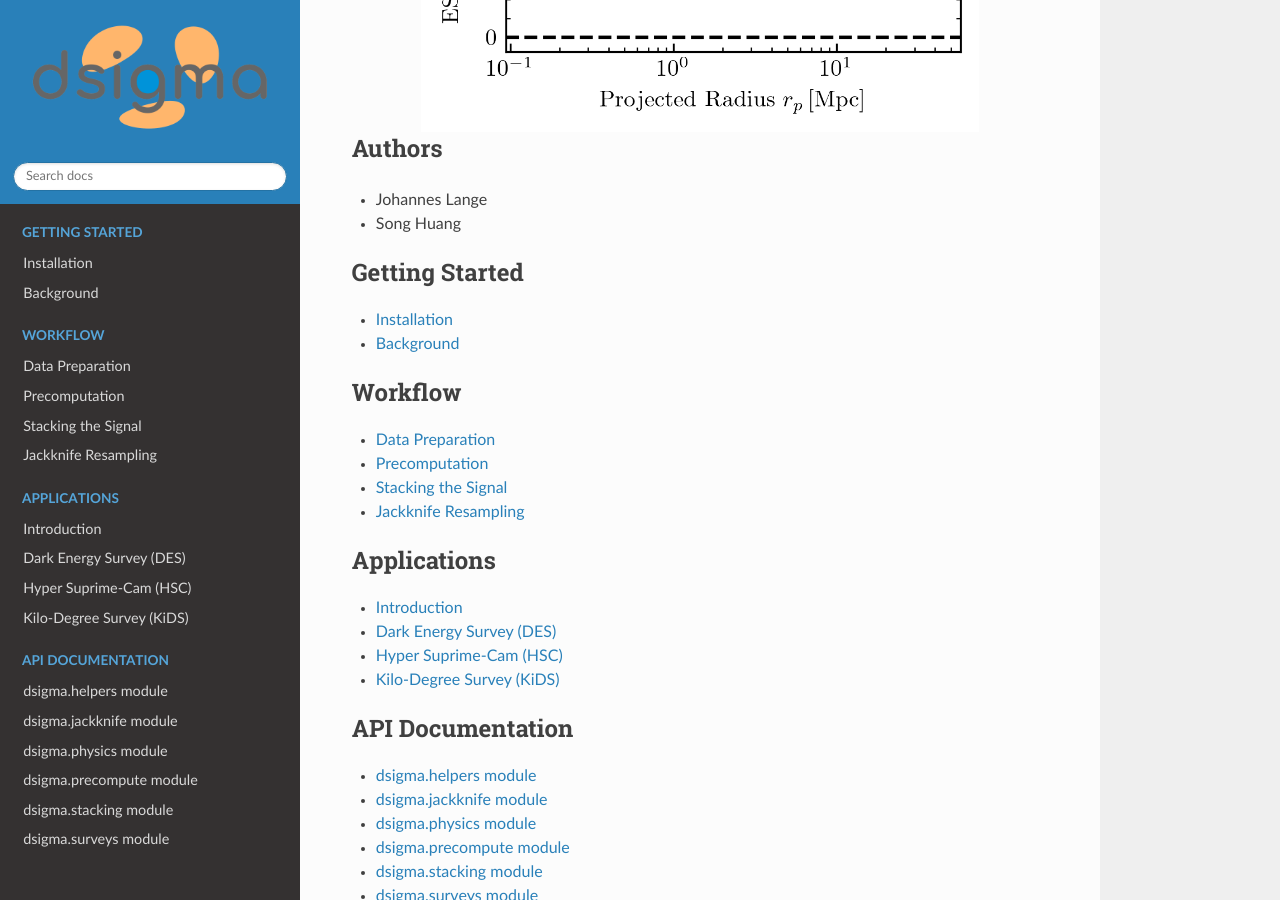
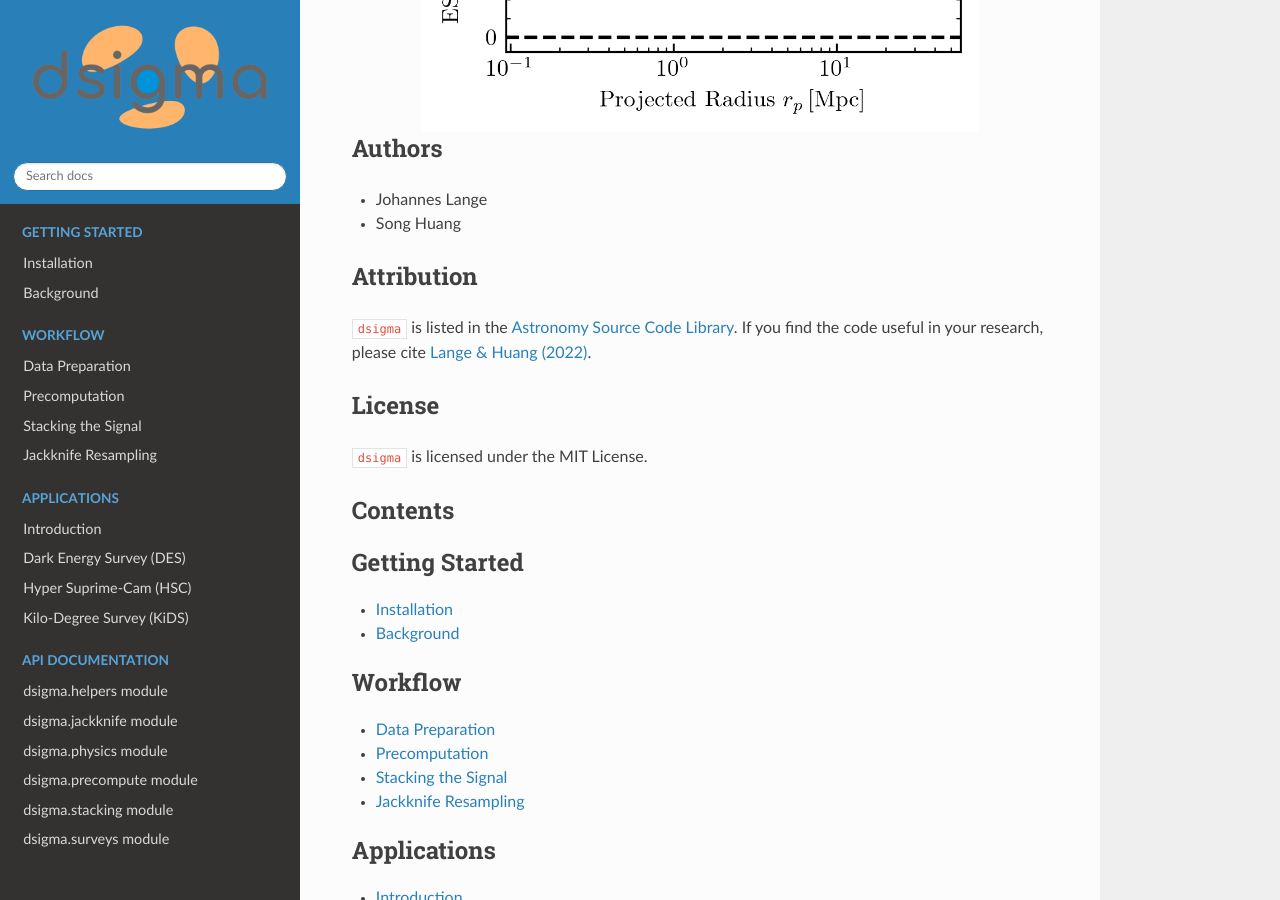
Before and after one commit to johannesulf/dsigma, a Sphinx documentation site: the page built from docs/index.txt, in a window 1280 px wide and 900 px high, scrolled down 965 px. Built offline with Sphinx 7.4.7 and the Read the Docs theme 2.0.0, drawn with Linux system fonts in a browser that asks for light colours.

Commit message:
udpated docs

```diff
--- a/docs/index.txt
+++ b/docs/index.txt
@@ -18,6 +18,22 @@ Authors
 
 * Johannes Lange
 * Song Huang
+
+***********
+Attribution
+***********
+
+:code:`dsigma` is listed in the `Astronomy Source Code Library <https://ascl.net/2204.006>`_. If you find the code useful in your research, please cite `Lange & Huang (2022) <https://ui.adsabs.harvard.edu/abs/2022ascl.soft04006L/abstract>`_.
+
+*******
+License
+*******
+
+:code:`dsigma` is licensed under the MIT License.
+
+********
+Contents
+********
 
 .. toctree::
    :caption: Getting Started
```
